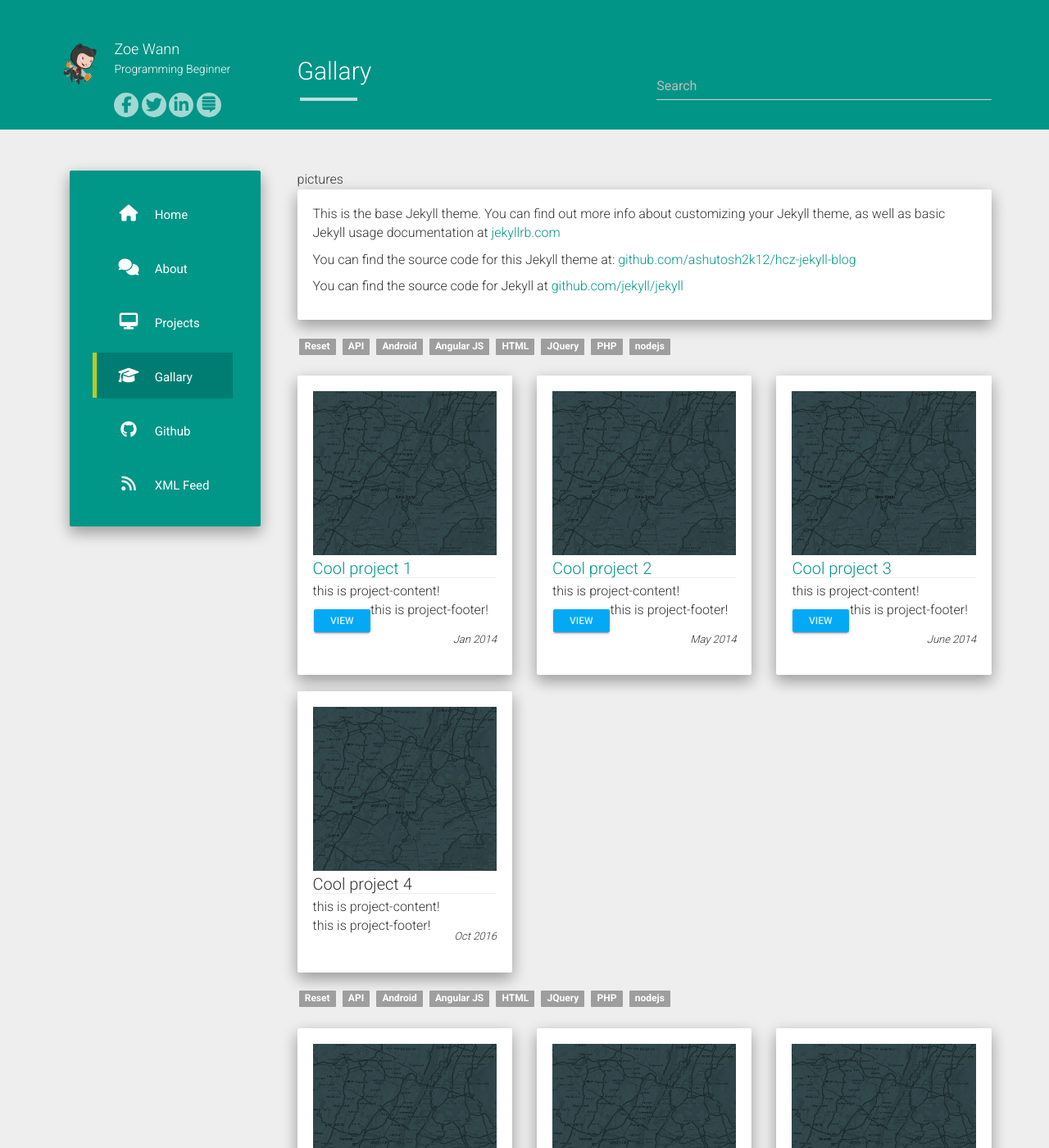
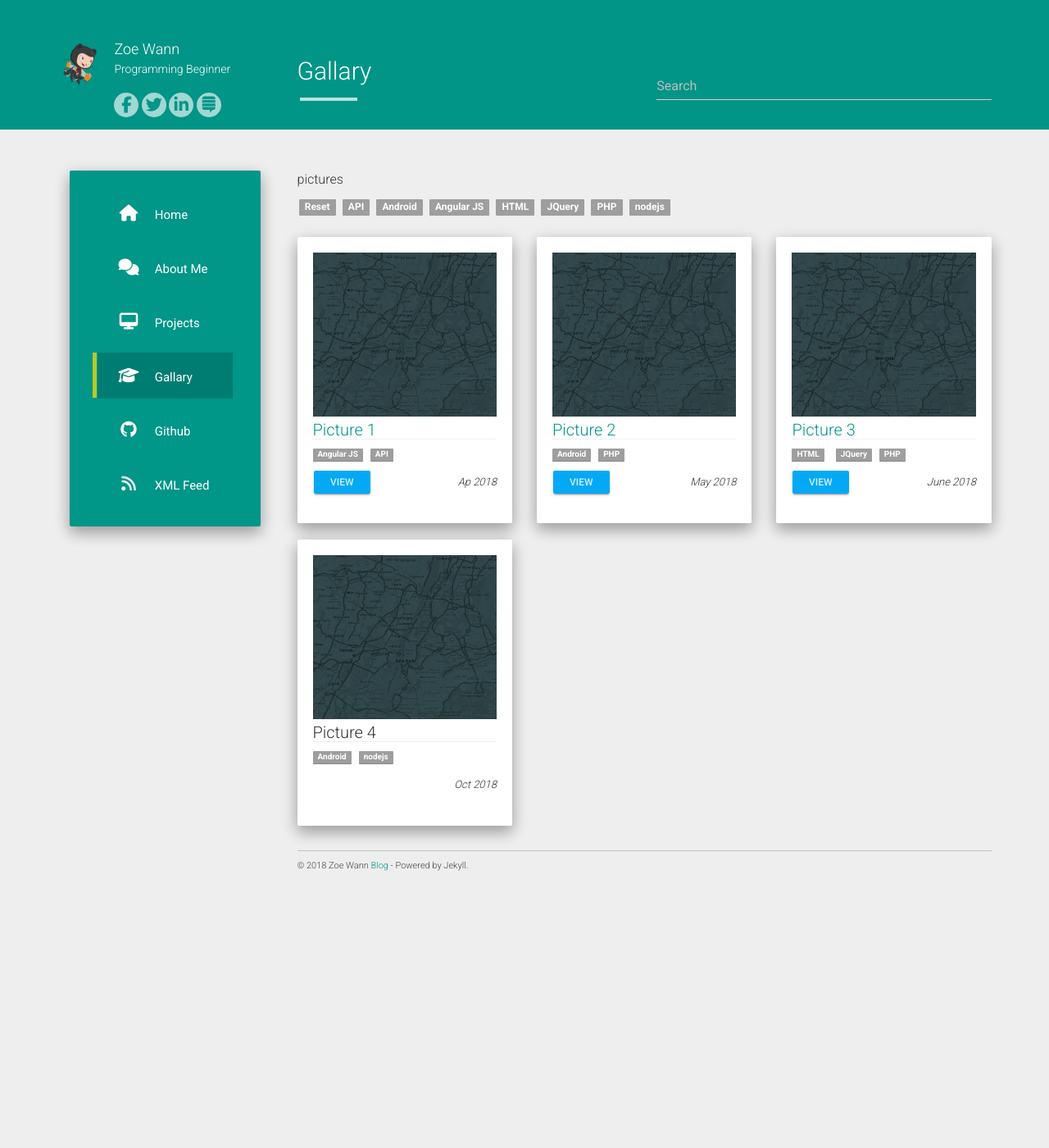
Before and after one commit to ZoeWann/ZoeWann.github.io, a Jekyll site: the page built from gallary.md, in a window 1280 px wide and 1400 px high. Shown: the whole window at 82% size. Built offline with Jekyll 4.4.1, drawn with Linux system fonts in a browser that asks for light colours; nearby versions of some CDN libraries; some of the changed text lies outside the part shown.

Commit message:
5
仿照projects做了相册模块

```diff
--- /dev/null
+++ b/_data/gallarys.json
@@ -0,0 +1,30 @@
+[
+	{
+		"name": "Picture 1",
+		"image": "placeholder.jpg",
+		"url": "#",
+		"date": "Ap 2018",
+		"tags": ["Angular JS","API"]
+	},
+	{
+		"name": "Picture 2",
+		"image": "placeholder.jpg",
+		"url": "#",
+		"date": "May 2018",
+		"tags": ["Android","PHP"]
+	},
+	{
+		"name": "Picture 3",
+		"image": "placeholder.jpg",
+		"url": "#",
+		"date": "June 2018",
+		"tags": ["HTML","JQuery","PHP"]
+	},
+	{
+		"name": "Picture 4",
+		"image": "placeholder.jpg",
+		"date": "Oct 2018",
+		"tags": ["Android","nodejs"]
+	}
+
+]
--- a/_data/urls.json
+++ b/_data/urls.json
@@ -6,7 +6,7 @@
     "layout": "post"
   },
   {
-    "text": "About",
+    "text": "About Me",
     "url": "/about/",
     "icon": "fa-comments"
   },
--- a/gallary.html
+++ b/_layouts/gallary.html
@@ -1,11 +1,6 @@
 ---
-layout: project
-title: Gallary
-permalink: /gallary/
+layout: default
 ---
-
-pictures
-
 <article class="post">
 
   <div class="post-content">
@@ -13,22 +8,28 @@ pictures
 
     <div class="projects row">
     {% include project_tags.html %}
-    {% for i in site.data.projects %}
-    <div class="project-item col-md-4 col-sm-6 col-xs-12" >
+    {% for i in site.data.gallarys %}<!--修改了模板代码-->
+    <div class="project-item col-md-4 col-sm-6 col-xs-12">
     	<div class="well project-outer">
     		<div class="project-inner">
     			<a href="/static/projects/{{ i.image }}" class="thickbox">
     			<div class="project-img bordered" style="background-image: url('/static/projects/{{ i.image }}');"></div>
-                </a><!--通过超链接实现图片的放大缩小-->
+                </a>
                 {% if i.url %} <a href="{{ i.url }}"> {% endif %}
     			<h3 class="project-headlines">{{ i.name }}</h3>
     			{% if i.url %} </a> {% endif %}
     			<div class="project-content">
-                    this is project-content!
+    				<div class="tag-holder">
+    				{% if i.tags %}
+    					{% for j in i.tags %}
+    					<span class="label tags tag-filter" data-tag="{{ j | downcase }}">{{ j }}</span>
+    					{% endfor %}
+    				{% endif %}
+    				</div>
+
     			</div>
     			<div class="project-footer">
-                    this is project-footer!
-                    {% if i.url %}
+    				{% if i.url %}
     				<a href="{{ i.url }}" class="btn btn-info btn-raised btn-sm project-link">View</a>
     				{% endif %}
     				<span class="project-timeline">{{ i.date }}</span>
--- a/about.md
+++ b/about.md
@@ -1,11 +1,11 @@
 ---
 layout: page
-title: About
+title: About Me
 permalink: /about/
 ---
 
-This is the base Jekyll theme. You can find out more info about customizing your Jekyll theme, as well as basic Jekyll usage documentation at [jekyllrb.com](http://jekyllrb.com/)
+Hello! Glad to see that you want to know me.
 
-You can find the source code for this Jekyll theme at: [github.com/ashutosh2k12/hcz-jekyll-blog](https://github.com/ashutosh2k12/hcz-jekyll-blog)
+I'm a student from CCNU.And here a programming freshman is!
 
-You can find the source code for Jekyll at [github.com/jekyll/jekyll](https://github.com/jekyll/jekyll)
+Hope to learn more!
```
Also changed, not shown: gallary.md (added, +7 -0 lines).
